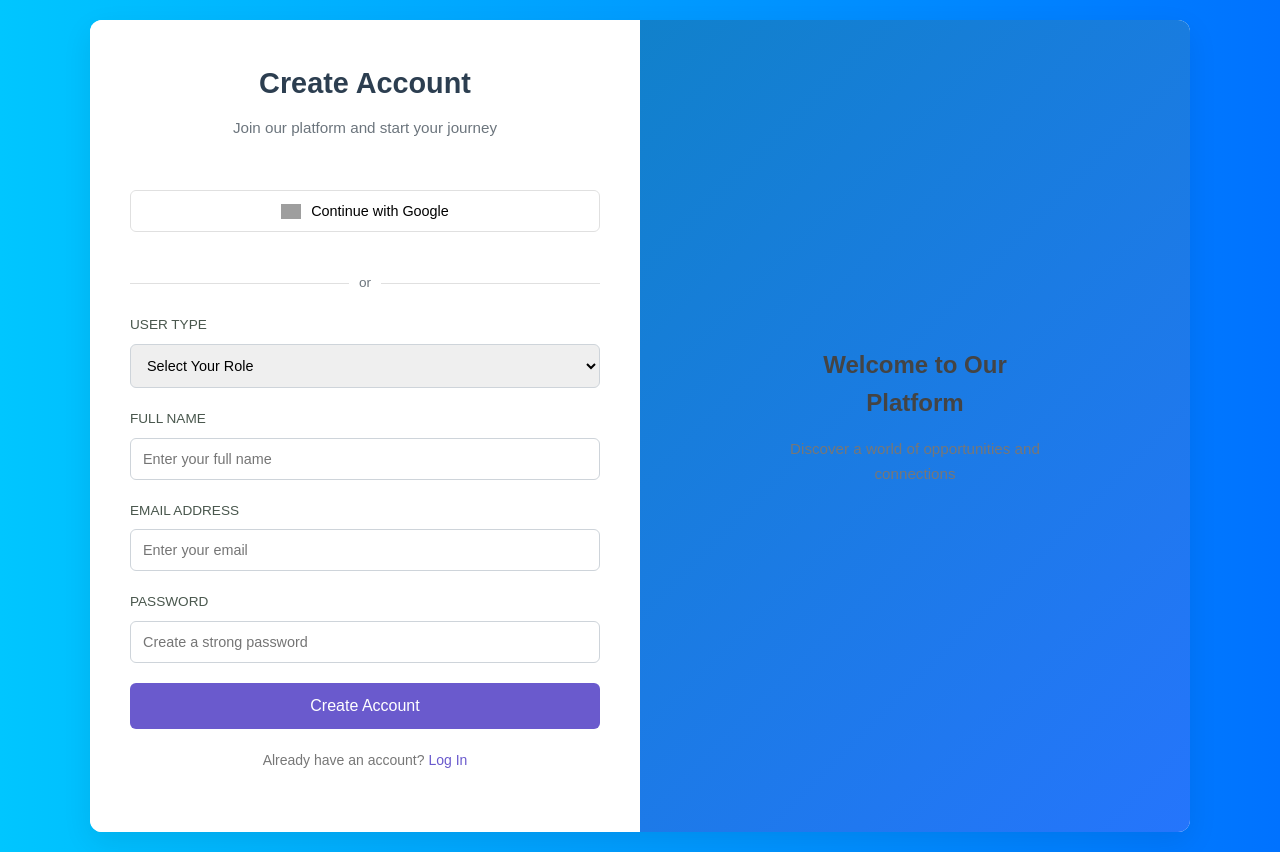
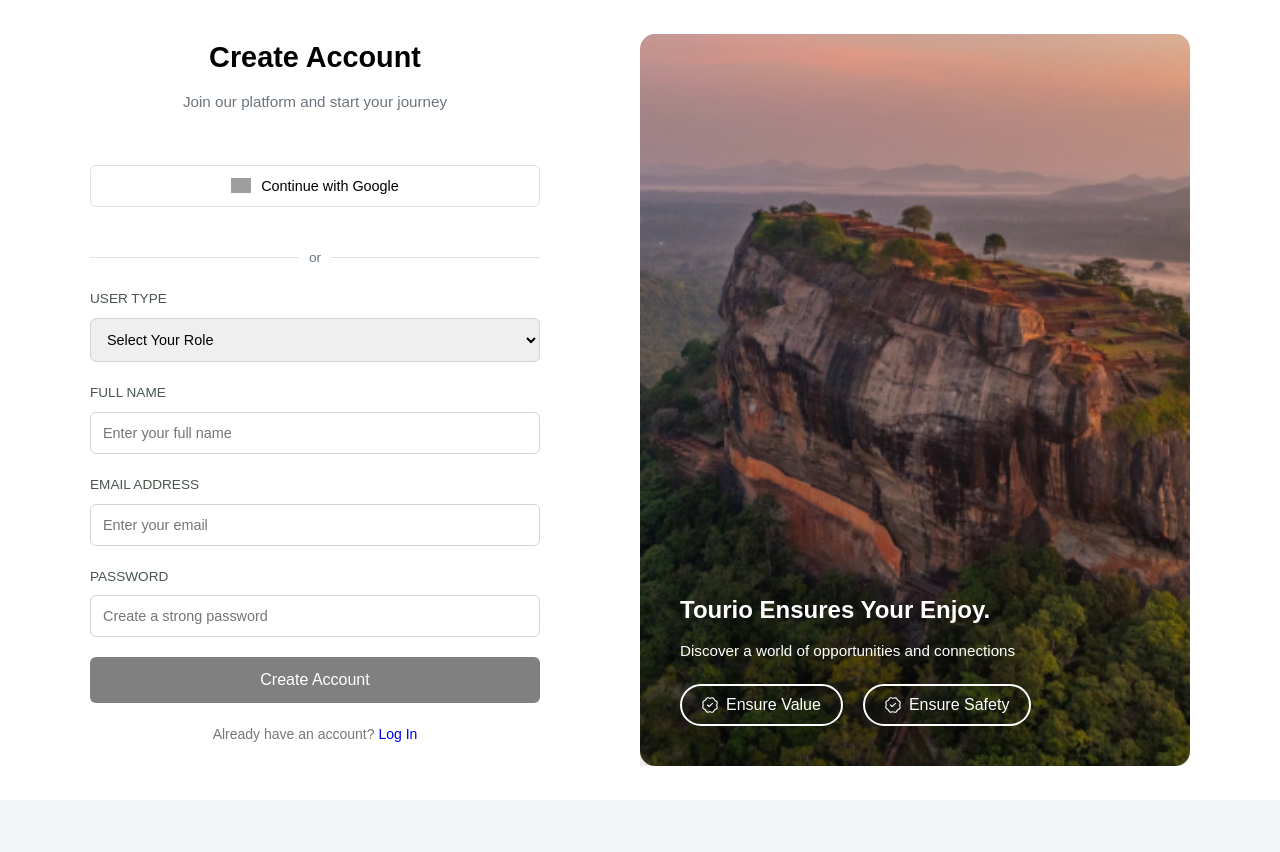
Before and after one commit to iamhirusha/GAHDSE241F-tourio, a React (Create React App) app in the folder frontend/tourio/: page /singuppage in a window 1280 px wide. After the commit the page ends 800 px from the top, so only its background shows below. Built offline with nearby package versions, Linux system fonts and the light colour scheme; grey boxes are pictures that could not be loaded.

Commit message:
Minor Frontend Changes

```diff
--- a/frontend/tourio/src/pages/homepage/homepage.css
+++ b/frontend/tourio/src/pages/homepage/homepage.css
@@ -1,7 +1,11 @@
+body {
+  width: 100%;
+}
+
 .homepage {
   width: 100%;
   min-height: 100vh;
-  background-color: #f8f9fa;
+  background-color: #ffffff;
   display: flex;
   flex-direction: column;
   align-items: center;
--- a/frontend/tourio/src/pages/homepage/homepage.js
+++ b/frontend/tourio/src/pages/homepage/homepage.js
@@ -41,7 +41,7 @@ const HomePage = () => {
       title: "Mountain Trekking",
       destinations: "Nepal, Tibet",
       price: "$799"
-    }
+    },
   ];
 
   return (
--- a/frontend/tourio/src/pages/paymentpage/paymentpage.css
+++ b/frontend/tourio/src/pages/paymentpage/paymentpage.css
@@ -1,6 +1,6 @@
 /* General Styles */
 body {
-    background: linear-gradient(to right, #00c6ff, #0072ff);
+    background: linear-gradient(to right, #ffffff, #ffffff);
     font-family: 'Poppins', sans-serif;
   }
 
--- a/frontend/tourio/src/pages/paymentpage/paymentpage.js
+++ b/frontend/tourio/src/pages/paymentpage/paymentpage.js
@@ -1,5 +1,5 @@
 import React, { useState } from "react";
-import { FaCcMastercard, FaCcVisa } from "react-icons/fa";
+
 import "./paymentpage.css";
 
 const Payment = () => {
@@ -49,7 +49,7 @@ const Payment = () => {
           <h3>Saved Cards:</h3>
           {cards.map((card) => (
             <div key={card.id} className="card">
-              {card.type === "visa" ? <FaCcVisa className="card-icon visa" /> : <FaCcMastercard className="card-icon mastercard" />}
+              {/*card.type === "visa" ? <FaCcVisa className="card-icon visa" /> : <FaCcMastercard className="card-icon mastercard" />*/}
               <span>{card.number}</span>
               <button className="remove-btn" onClick={() => handleRemove(card.id)}>Remove</button>
             </div>
--- a/frontend/tourio/src/pages/singuppage/singuppage.css
+++ b/frontend/tourio/src/pages/singuppage/singuppage.css
@@ -1,12 +1,4 @@
 @import url('https://fonts.googleapis.com/css2?family=Inter:wght@300;400;500;600;700&display=swap');
-
-:root {
-  --primary-color: #3498db;
-  --secondary-color: #2ecc71;
-  --text-color: #2c3e50;
-  --background-color: #f4f6f9;
-  --white: #ffffff;
-}
 
 * {
   margin: 0;
@@ -16,8 +8,7 @@
 
 body {
   font-family: 'Inter', sans-serif;
-  background-color: var(--background-color);
-  color: var(--text-color);
+  background-color: rgb(255, 255, 255);
   line-height: 1.6;
 }
 
@@ -32,8 +23,7 @@ body {
 .signup-wrapper {
   width: 100%;
   max-width: 1100px;
-  background-color: var(--white);
-  box-shadow: 0 10px 30px rgba(0, 0, 0, 0.08);
+  background-color: rgb(255, 255, 255);
   border-radius: 12px;
   overflow: hidden;
 }
@@ -48,8 +38,7 @@ body {
   display: flex;
   flex-direction: column;
   justify-content: center;
-  padding: 40px;
-  background-color: var(--white);
+  padding-right: 100px;
 }
 
 .signup-header {
@@ -59,7 +48,7 @@ body {
 
 .signup-header h2 {
   font-size: 1.8rem;
-  color: var(--text-color);
+  color: black;
   margin-bottom: 10px;
 }
 
@@ -78,7 +67,7 @@ body {
   align-items: center;
   justify-content: center;
   padding: 12px;
-  background-color: var(--white);
+  background-color: white;
   border: 1px solid #e0e0e0;
   border-radius: 6px;
   font-size: 0.9rem;
@@ -139,7 +128,7 @@ body {
 .form-group input:focus,
 .form-group select:focus {
   outline: none;
-  border-color: var(--primary-color);
+  border-color: rgb(63, 63, 63);
   box-shadow: 0 0 0 2px rgba(52, 152, 219, 0.2);
 }
 
@@ -150,8 +139,8 @@ body {
 .signup-btn {
   width: 100%;
   padding: 14px;
-  background-color: var(--primary-color);
-  color: var(--white);
+  background-color: gray;
+  color: white;
   border: none;
   border-radius: 6px;
   font-size: 1rem;
@@ -171,34 +160,98 @@ body {
 }
 
 .form-footer a {
-  color: var(--primary-color);
   text-decoration: none;
   font-weight: 500;
 }
 
 .signup-illustration {
-  background: linear-gradient(135deg, #1181cb 0%, #2575fc 100%);
+  background: linear-gradient(135deg, #ffffff 0%, #e0e0e0 100%);
   display: flex;
   align-items: center;
   justify-content: center;
   position: relative;
-  color: var(--white);
+  color: white;
 }
 
+.illustration-image {
+  background-image: url('../../assets/images/img_sigiriya_1.png');
+  background-size: cover;
+  background-position: center;
+  border-radius: 15px;
+  width: 100%;
+  height: 100%;
+  position: relative;
+  display: flex;
+  justify-content: flex-start;
+  align-items: flex-end;
+}
+
+.illustration-image::before {
+  content: '';
+  position: absolute;
+  top: 0;
+  left: 0;
+  right: 0;
+  bottom: 0;
+  background: linear-gradient(to top, rgba(0, 0, 0, 0.1), rgba(0, 0, 0, 0));
+  border-radius: 15px;
+  z-index: 1;
+}
+
+
 .illustration-content {
-  text-align: center;
-  max-width: 300px;
-  padding: 20px;
+  text-align: left;
+  max-width: 80%;
+  padding: 40px;
+  color: white;
+  position: relative;
+  z-index: 2;
 }
 
 .illustration-content h3 {
+  color: white;
   font-size: 1.5rem;
-  margin-bottom: 15px;
+  margin-bottom: 10px;
 }
 
 .illustration-content p {
+  color: white;
   font-size: 0.95rem;
   line-height: 1.6;
+}
+
+.button-container {
+  width: 100%;
+  gap: 20px;
+  display: flex;
+  margin-top: 20px;
+}
+
+.spbutton {
+  display: flex;
+  align-items: center;
+  justify-content: center;
+  padding: 10px 20px;
+  background-color: transparent;
+  border: 2px solid white;
+  color: white;
+  font-size: 1rem;
+  font-weight: 500;
+  border-radius: 25px;
+  cursor: pointer;
+  transition: all 0.3s ease;
+}
+
+.spbutton .icon {
+  margin-right: 8px;
+  width: 16px;
+  height: 16px;
+  fill: currentColor;
+}
+
+.spbutton:hover {
+  background-color: rgba(255, 255, 255, 0.1);
+  transform: translateY(-2px);
 }
 
 @media (max-width: 768px) {
--- a/frontend/tourio/src/pages/singuppage/singuppage.js
+++ b/frontend/tourio/src/pages/singuppage/singuppage.js
@@ -1,5 +1,6 @@
 import React, { useState } from 'react';
 import './singuppage.css';
+import { ReactComponent as WarrantyIcon } from '../../assets/icons/icon_warranty.svg';
 
 const SignupPage = () => {
   const [formData, setFormData] = useState({
@@ -124,9 +125,22 @@ const SignupPage = () => {
           </div>
 
           <div className="signup-illustration">
-            <div className="illustration-content">
-              <h3>Welcome to Our Platform</h3>
-              <p>Discover a world of opportunities and connections</p>
+            <div className="illustration-image">
+              <div className="illustration-content">
+                <h3>Tourio Ensures Your Enjoy.</h3>
+                <p>Discover a world of opportunities and connections</p>
+
+                <div className="button-container">
+                  <button className="spbutton">
+                    <WarrantyIcon className="icon" />
+                    Ensure Value
+                  </button>
+                  <button className="spbutton">
+                    <WarrantyIcon className="icon" />
+                    Ensure Safety
+                  </button>
+                </div>
+              </div>
             </div>
           </div>
         </div>
--- a/frontend/tourio/src/pages/touraddpage/touraddpage.css
+++ b/frontend/tourio/src/pages/touraddpage/touraddpage.css
@@ -3,8 +3,8 @@
 
   --accent-color: #4ecdc4;
   --background-light: #f4f5f7;
-  --text-dark: #2c3e50;
-  --text-light: #576574;
+  --text-dark: #ffffff;
+  --text-light: #ffffff;
   --border-color: #bdc3c7;
   --transition-speed: 0.3s;
   --border-radius: 10px;
```
Also changed, not shown: frontend/tourio/src/assets/icons/icon_warranty.svg (added).
